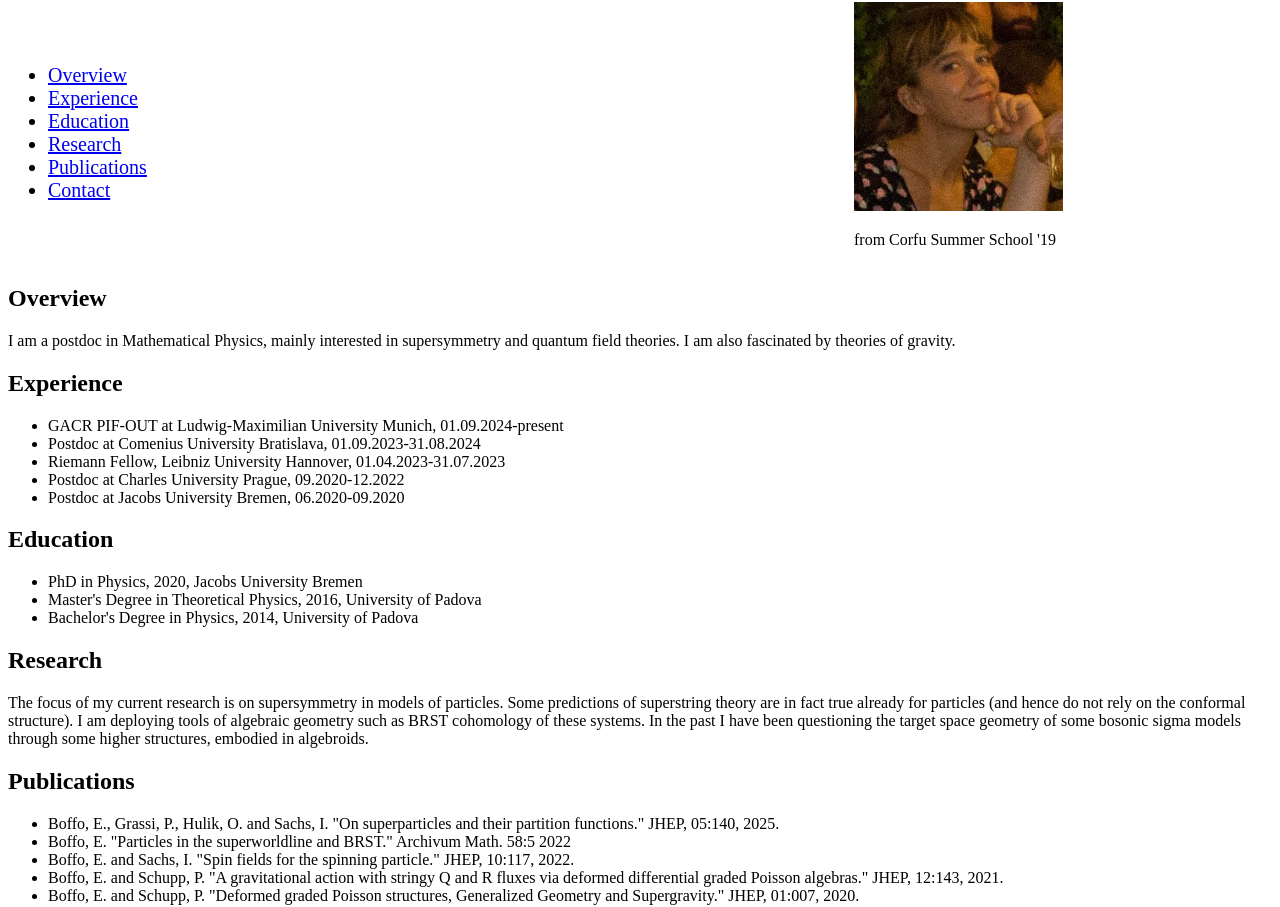
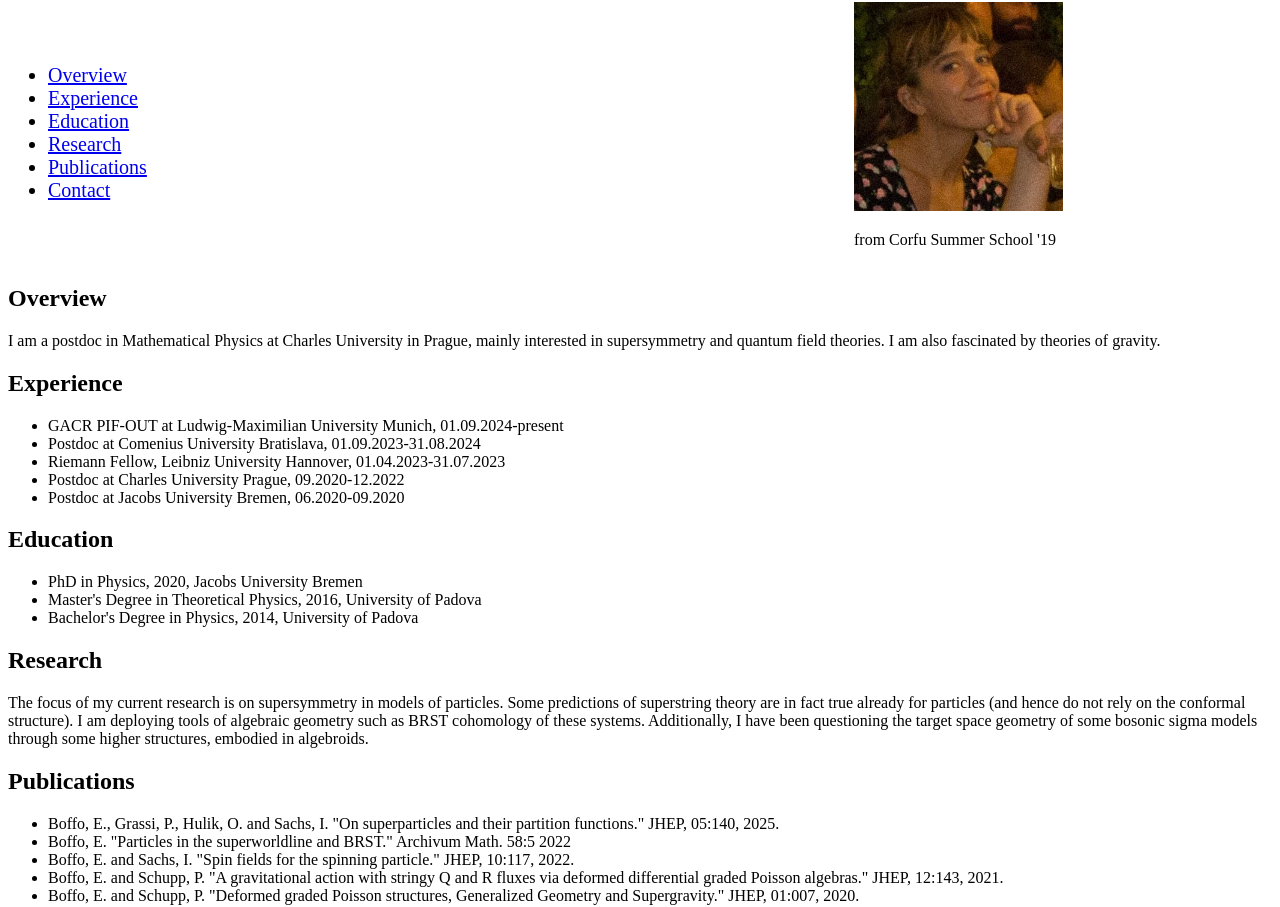
Before and after one commit to eugeniaboffo/eugeniaboffo.github.io, a plain HTML site: page index.html in a window 1280 px wide. Shown: the part 78-985 px from the top of the page. Drawn offline with Linux system fonts and the light colour scheme.

Commit message:
Rewordings

```diff
--- a/index.html
+++ b/index.html
@@ -54,7 +54,7 @@ img {
   <main>
     <section id="overview">
       <h2>Overview</h2>
-      <p>I am a postdoc in Mathematical Physics, mainly interested in supersymmetry and quantum field theories. I am also fascinated by theories of gravity.</p>
+      <p>I am a postdoc in Mathematical Physics at Charles University in Prague, mainly interested in supersymmetry and quantum field theories. I am also fascinated by theories of gravity.</p>
     </section>
 
     <section id="experience">
@@ -79,7 +79,7 @@ img {
 
     <section id="research">
       <h2>Research</h2>
-      <p>The focus of my current research is on supersymmetry in models of particles. Some predictions of superstring theory are in fact true already for particles (and hence do not rely on the conformal structure). I am deploying tools of algebraic geometry such as BRST cohomology of these systems. In the past I have been questioning the target space geometry of some bosonic sigma models through some higher structures, embodied in algebroids.</p>
+      <p>The focus of my current research is on supersymmetry in models of particles. Some predictions of superstring theory are in fact true already for particles (and hence do not rely on the conformal structure). I am deploying tools of algebraic geometry such as BRST cohomology of these systems. Additionally, I have been questioning the target space geometry of some bosonic sigma models through some higher structures, embodied in algebroids.</p>
     </section>
 
     <section id="publications">
```
